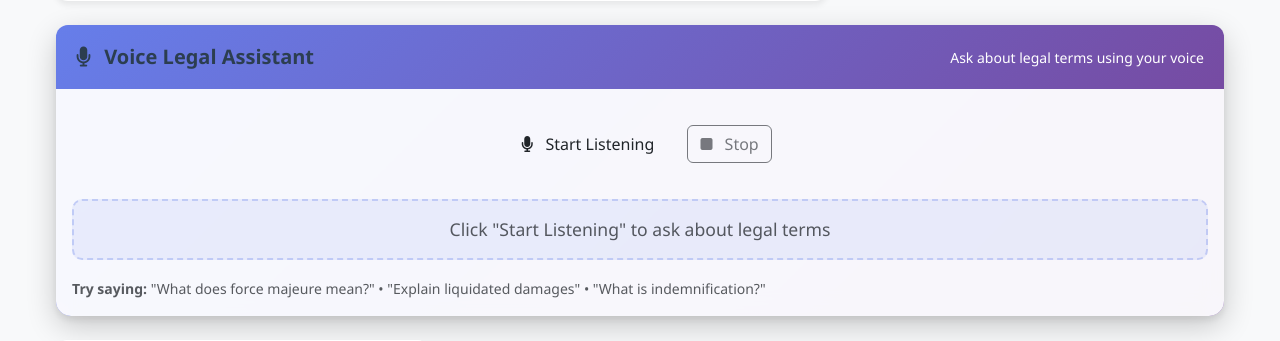
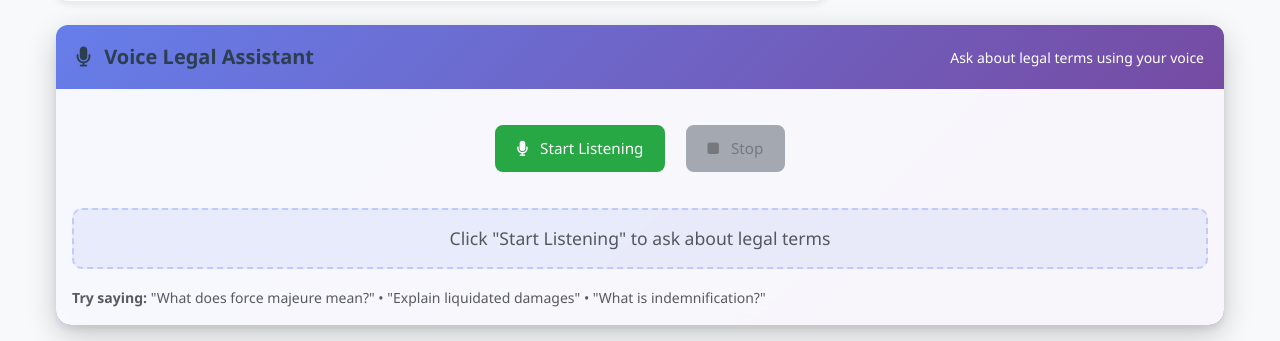
Before and after one commit to Oranchar7/ai-contract-review, a FastAPI app: page / in a window 1280 px wide. Shown: the part 646-987 px from the top of the page. Run offline with FastAPI, Linux system fonts and the light colour scheme; some libraries are stand-ins or nearby versions.

Commit message:
Update button styles for the voice control interface
Refactor button styling in index.html to introduce new classes btn-voice-primary and btn-voice-stop, and update static/css/voice-legal.css with minor style adjustments.

Replit-Commit-Author: Agent
Replit-Commit-Session-Id: 686296b2-4a65-4a6e-8b83-74f37dd10a02
Replit-Commit-Checkpoint-Type: full_checkpoint
Replit-Commit-Screenshot-Url: https://storage.googleapis.com/screenshot-production-us-central1/c05c2f22-560c-4562-bdee-992784a3c1ce/686296b2-4a65-4a6e-8b83-74f37dd10a02/CIX9XRJ

```diff
--- a/index.html
+++ b/index.html
@@ -436,24 +436,68 @@
       box-shadow: 0 4px 15px rgba(0, 0, 0, 0.2);
     }
 
-    .voice-controls .btn-primary {
-      background: linear-gradient(135deg, #28a745 0%, #20c997 100%);
-      border: none;
+    /* Voice Control Buttons */
+    .btn-voice-primary {
+      background: #28a745;
+      border: 2px solid #28a745;
+      color: white;
+      font-weight: 500;
+      padding: 10px 20px;
+      border-radius: 8px;
+      transition: all 0.2s ease;
+      font-size: 0.95rem;
     }
 
-    .voice-controls .btn-primary:hover {
-      transform: translateY(-2px);
-      box-shadow: 0 6px 20px rgba(40, 167, 69, 0.4);
+    .btn-voice-primary:hover {
+      background: #218838;
+      border-color: #218838;
+      color: white;
+      transform: translateY(-1px);
+      box-shadow: 0 4px 12px rgba(40, 167, 69, 0.4);
     }
 
-    .voice-controls .btn-danger {
-      background: linear-gradient(135deg, #dc3545 0%, #fd7e14 100%);
-      border: none;
+    .btn-voice-primary:active {
+      background: #1e7e34;
+      border-color: #1e7e34;
+      transform: translateY(0);
+      box-shadow: 0 2px 4px rgba(40, 167, 69, 0.3);
+      color: white;
     }
 
-    .voice-controls .btn-danger:hover {
-      transform: translateY(-2px);
-      box-shadow: 0 6px 20px rgba(220, 53, 69, 0.4);
+    .btn-voice-stop {
+      background: #dc3545;
+      border: 2px solid #dc3545;
+      color: white;
+      font-weight: 500;
+      padding: 10px 20px;
+      border-radius: 8px;
+      transition: all 0.2s ease;
+      font-size: 0.95rem;
+    }
+
+    .btn-voice-stop:hover:not(:disabled) {
+      background: #c82333;
+      border-color: #c82333;
+      color: white;
+      transform: translateY(-1px);
+      box-shadow: 0 4px 12px rgba(220, 53, 69, 0.4);
+    }
+
+    .btn-voice-stop:active:not(:disabled) {
+      background: #a71e2a;
+      border-color: #a71e2a;
+      transform: translateY(0);
+      box-shadow: 0 2px 4px rgba(220, 53, 69, 0.3);
+      color: white;
+    }
+
+    .btn-voice-stop:disabled {
+      background: #6c757d;
+      border-color: #6c757d;
+      opacity: 0.6;
+      cursor: not-allowed;
+      transform: none;
+      box-shadow: none;
     }
 
     .voice-controls .btn:disabled {
--- a/static/css/voice-legal.css
+++ b/static/css/voice-legal.css
@@ -1,4 +1,4 @@
-/* Voice Legal Explainer Styles */
+/* Voice Legal Explainer Styles - Updated */
 .voice-interface {
     background: linear-gradient(135deg, #667eea 0%, #764ba2 100%);
     border-radius: 15px;
```
